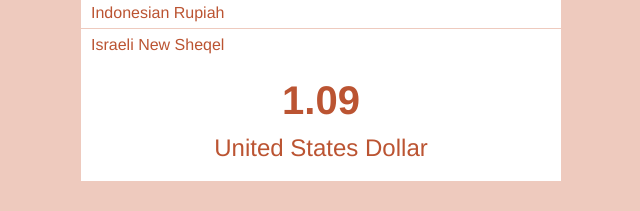
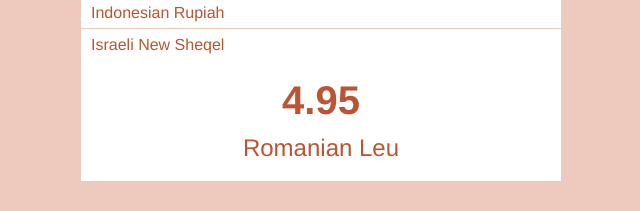
Before and after one commit to robin-plancon/Oclock-React-converter, a React (Vite) app: page / in a window 1280 px wide. Shown: the part 579-790 px from the top of the page, without its empty margins (319-959 px from the left). Built offline with nearby package versions, Linux system fonts and the light colour scheme.

Commit message:
add props for Result

```diff
--- a/src/components/App/App.tsx
+++ b/src/components/App/App.tsx
@@ -7,11 +7,17 @@ import currencies from '../../data/currencies';
 import './App.scss';
 
 function App() {
+  const currentCurrency = {
+    description: 'Romanian Leu',
+    code: 'RON',
+    rate: 4.95366,
+  };
+
   return (
     <div className="App">
       <Header baseAmount={1} />
       <Currencies currencies={currencies} />
-      <Result />
+      <Result currency={currentCurrency} />
     </div>
   );
 }
--- a/src/components/App/Result/Result.tsx
+++ b/src/components/App/Result/Result.tsx
@@ -1,10 +1,17 @@
 import './Result.scss';
 
-function Result() {
+interface ResultProps {
+  currency: {
+    description: string;
+    rate: number;
+  };
+}
+
+function Result({ currency }: ResultProps) {
   return (
     <div className="result">
-      <span className="result-value">1.09</span>
-      <span className="result-currency">United States Dollar</span>
+      <span className="result-value">{currency.rate.toFixed(2)}</span>
+      <span className="result-currency">{currency.description}</span>
     </div>
   );
 }
```
